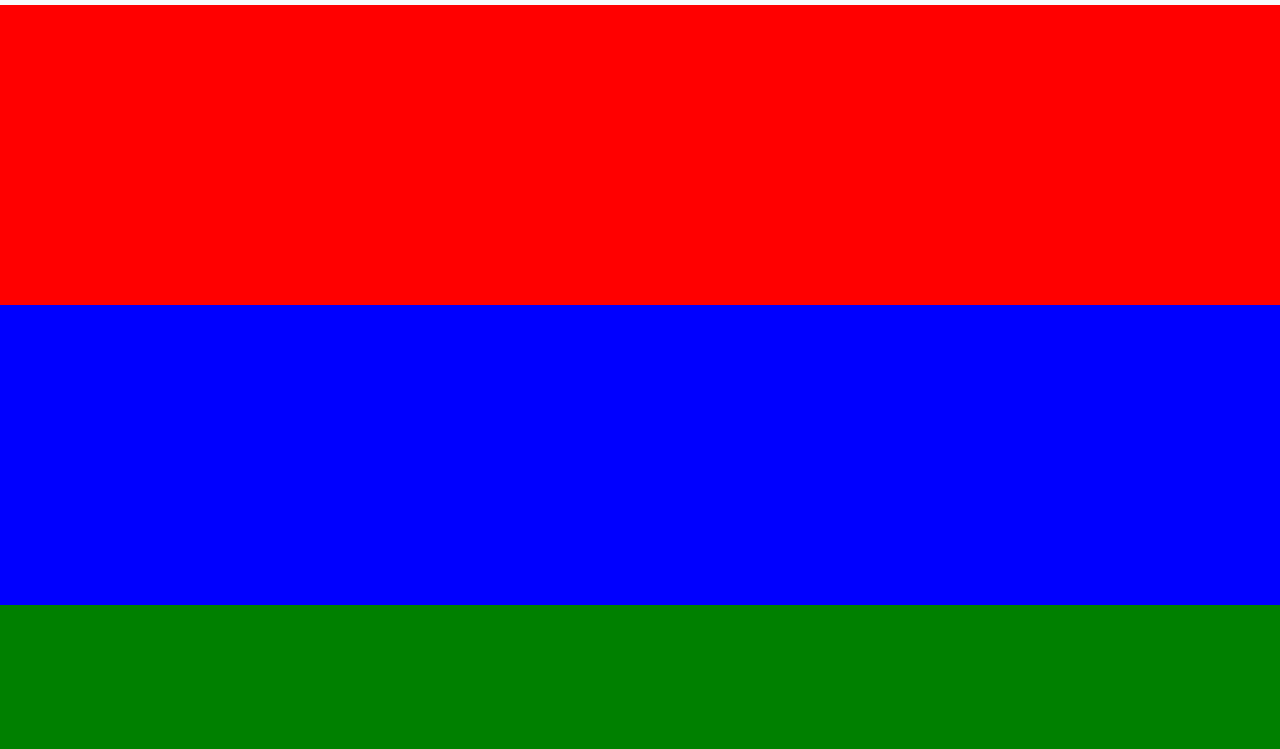
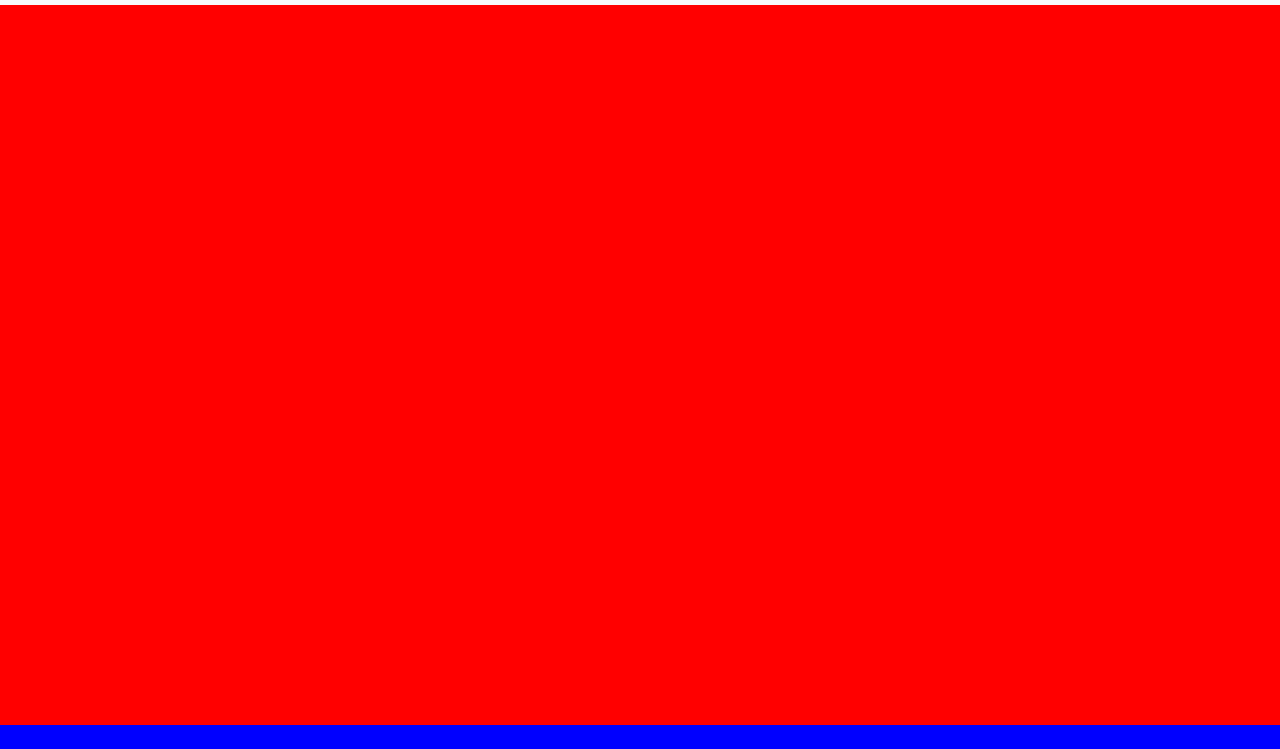
Before and after one commit to muhdarifrawi/kieran-tutor-26May2020, a plain HTML site: page index.html in a window 1280 px wide. Shown: the part 51-800 px from the top of the page. Drawn offline with nearby package versions, Linux system fonts and the light colour scheme.

Commit message:
edited height to fill vertical height.

```diff
--- a/styles.css
+++ b/styles.css
@@ -1,6 +1,6 @@
 .small-section{
     background-color:red;
-    height:300px;
+    height:90vh;
 }
 
 .blue{
```
